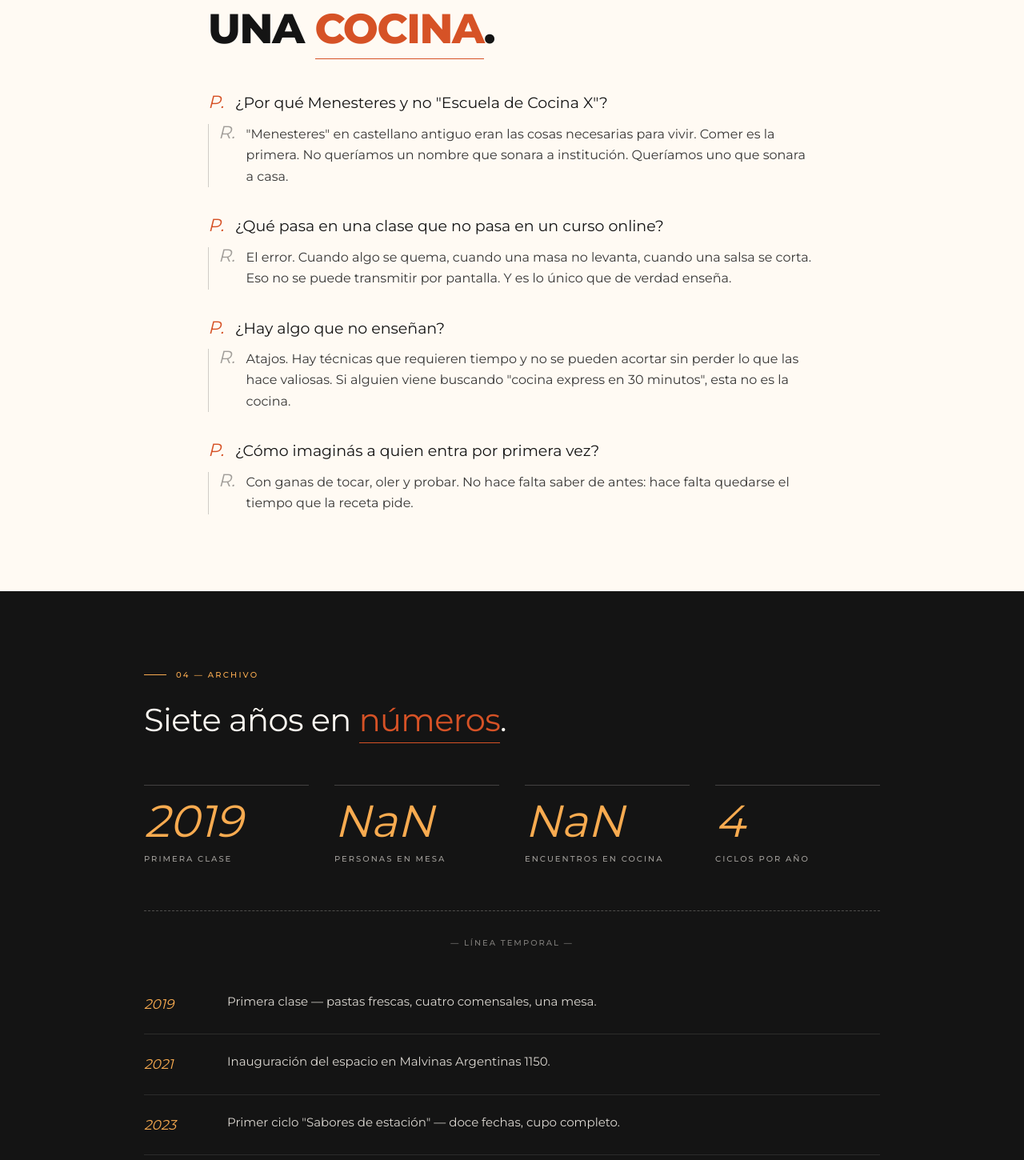
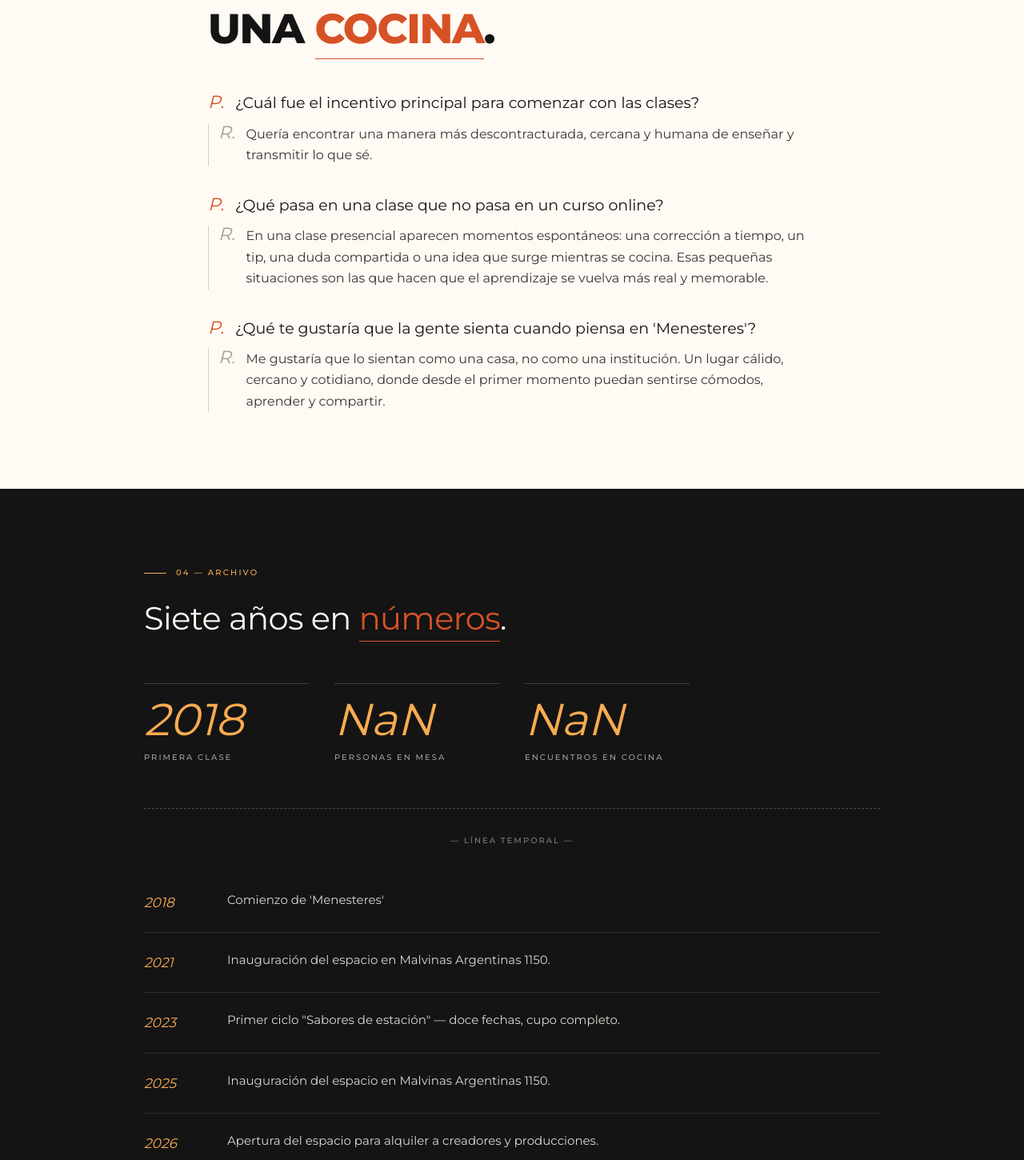
Before and after one commit to lautarobarba1-art/proyecto-cocina, a Next.js app: page /nosotros in a window 1280 px wide. Shown: the part 1460-2910 px from the top of the page at 80% size. Built offline with nearby package versions, Linux system fonts and the light colour scheme.

Commit message:
changes on images.ts, hero.tsx y nosotros.ts

```diff
--- a/components/home/Hero.tsx
+++ b/components/home/Hero.tsx
@@ -75,6 +75,19 @@ export function Hero({ className, introReveal = true, staggerProfile = "default"
                 onCanPlay={onVideoReady}
               >
                 <source src={IMAGES.hero.videoSrc} type="video/mp4" />
+              </video>
+
+              <video
+                className="absolute inset-0 z-1 h-full w-full object-cover hidden md:block"
+                autoPlay
+                muted
+                loop
+                playsInline
+                preload="auto"
+                aria-hidden="true"
+                onCanPlay={onVideoReady}
+                >
+                  <source src={IMAGES.hero.videoDesktopSrc} type="video/mp4"/>
               </video>
             </div>
           </KenBurns>
--- a/lib/content/nosotros.ts
+++ b/lib/content/nosotros.ts
@@ -15,38 +15,33 @@ export const pullQuote = {
 
 export const interview = [
   {
-    q: '¿Por qué Menesteres y no "Escuela de Cocina X"?',
-    a: '"Menesteres" en castellano antiguo eran las cosas necesarias para vivir. Comer es la primera. No queríamos un nombre que sonara a institución. Queríamos uno que sonara a casa.',
+    q: '¿Cuál fue el incentivo principal para comenzar con las clases?',
+    a: 'Quería encontrar una manera más descontracturada, cercana y humana de enseñar y transmitir lo que sé.'
   },
   {
-    q: "¿Qué pasa en una clase que no pasa en un curso online?",
-    a: "El error. Cuando algo se quema, cuando una masa no levanta, cuando una salsa se corta. Eso no se puede transmitir por pantalla. Y es lo único que de verdad enseña.",
+    q: '¿Qué pasa en una clase que no pasa en un curso online?',
+    a: 'En una clase presencial aparecen momentos espontáneos: una corrección a tiempo, un tip, una duda compartida o una idea que surge mientras se cocina. Esas pequeñas situaciones son las que hacen que el aprendizaje se vuelva más real y memorable.',
   },
   {
-    q: "¿Hay algo que no enseñan?",
-    a: 'Atajos. Hay técnicas que requieren tiempo y no se pueden acortar sin perder lo que las hace valiosas. Si alguien viene buscando "cocina express en 30 minutos", esta no es la cocina.',
-  },
-  {
-    q: "¿Cómo imaginás a quien entra por primera vez?",
-    a: "Con ganas de tocar, oler y probar. No hace falta saber de antes: hace falta quedarse el tiempo que la receta pide.",
-  },
+    q: "¿Qué te gustaría que la gente sienta cuando piensa en 'Menesteres'?",
+    a: 'Me gustaría que lo sientan como una casa, no como una institución. Un lugar cálido, cercano y cotidiano, donde desde el primer momento puedan sentirse cómodos, aprender y compartir.',
+  }
 ] as const;
 
 /** Cifras orientativas — validar con el cliente antes de campañas. */
 export const stats = [
-  { value: "2019", label: "Primera clase", animate: false as const },
+  { value: "2018", label: "Primera clase", animate: false as const },
   { value: "500+", label: "Personas en mesa", animate: true as const },
   { value: "200+", label: "Encuentros en cocina", animate: true as const },
-  { value: "4", label: "Ciclos por año", animate: false as const },
 ] as const;
 
 const street = siteContact.address.street;
 
 export const timeline = [
-  { year: "2019", text: "Primera clase — pastas frescas, cuatro comensales, una mesa." },
+  { year: "2018", text: "Comienzo de 'Menesteres'" },
   { year: "2021", text: `Inauguración del espacio en ${street}.` },
   { year: "2023", text: 'Primer ciclo "Sabores de estación" — doce fechas, cupo completo.' },
-  { year: "2024", text: "Viaje de investigación: cocina coreana y japonesa." },
+  { year: "2025", text: `Inauguración del espacio en ${street}.`},
   { year: "2026", text: "Apertura del espacio para alquiler a creadores y producciones." },
 ] as const;
 
@@ -77,8 +72,8 @@ export const houseRules = [
 export const openLetter = {
   scriptOpen: "Si llegaste hasta acá,",
   body1:
-    "probablemente estás buscando algo más que aprender una receta. Está bien. Es lo mismo que buscamos nosotros cada vez que abrimos las puertas un sábado a la tarde.",
+  "probablemente estás buscando algo más que aprender una receta. Buscás un momento para cocinar, compartir y llevarte algo que después puedas repetir en tu casa.",
   body2:
-    "No prometemos transformarte en chef. Sí prometemos que después de pasar por nuestra cocina, vas a mirar la tuya un poco distinto.",
+  "No prometemos transformarte en chef. Sí prometemos que después de pasar por nuestra cocina, vas a mirar la tuya un poco distinto.",
   scriptClose: "Te esperamos.",
-} as const;
+  } as const;
--- a/lib/images.ts
+++ b/lib/images.ts
@@ -2,6 +2,7 @@ export const IMAGES = {
   hero: {
     /** Fondo en video (home hero). */
     videoSrc: "https://xy2d0bcoexo5mdxi.public.blob.vercel-storage.com/video3.3_compressed.mp4",
+    videoDesktopSrc: "https://xy2d0bcoexo5mdxi.public.blob.vercel-storage.com/video-hero.mp4"
   },
   services: {
     /** Foto editorial — sección Clases en home. */
```
